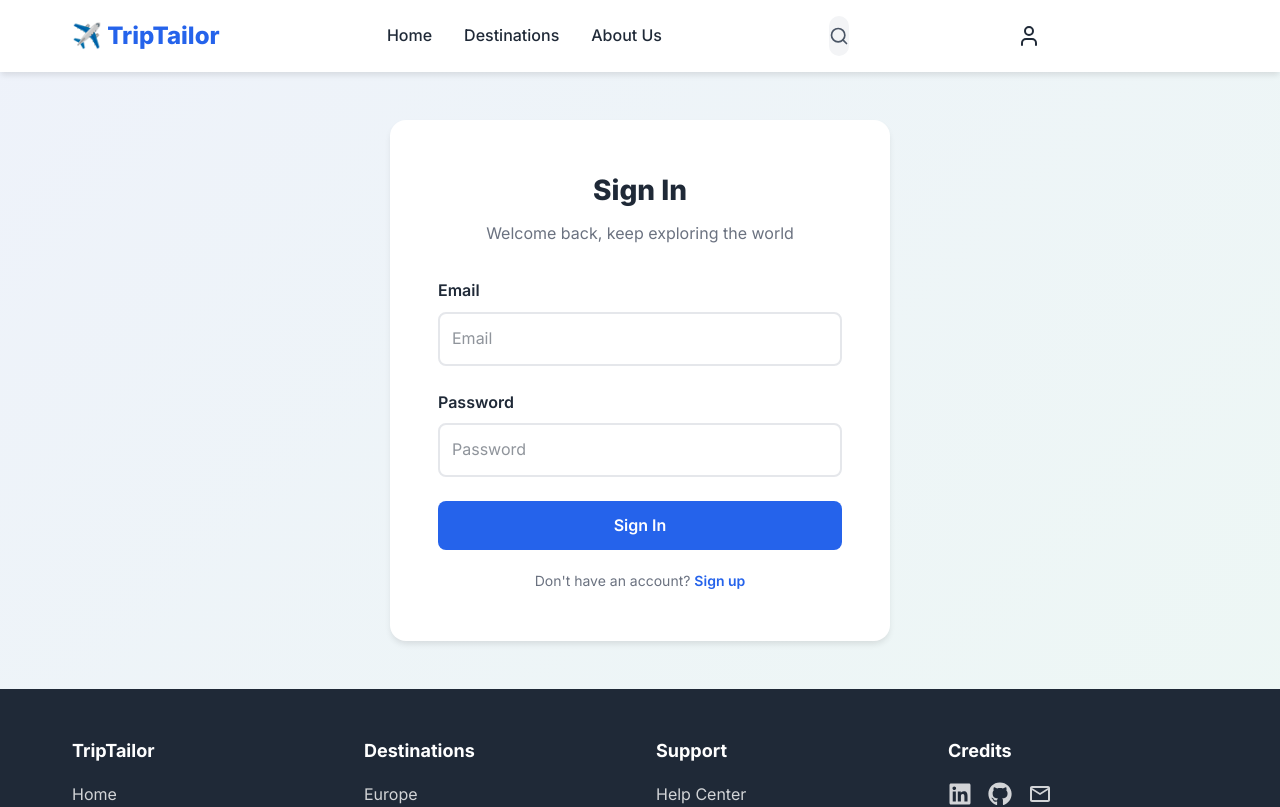
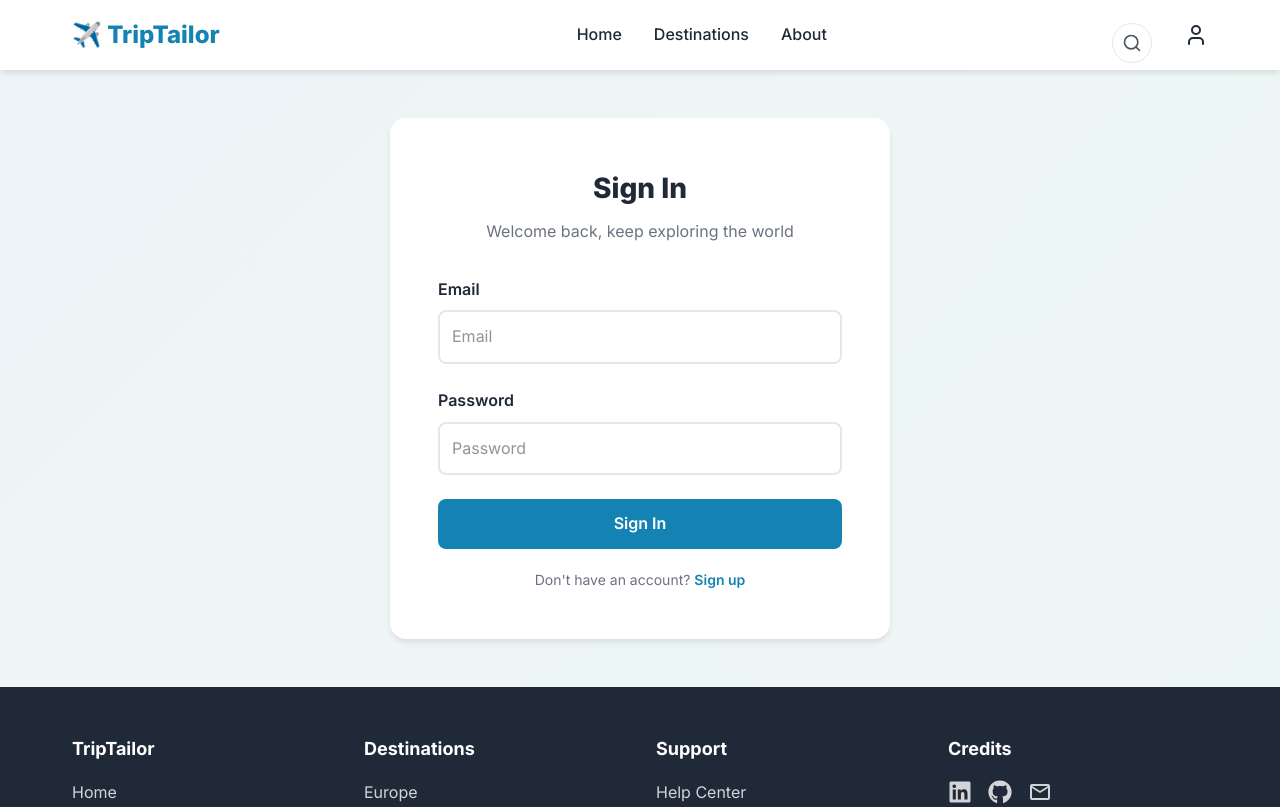
Before and after one commit to papercri/triptailor, a Next.js app: page /auth/signin in a window 1280 px wide. Shown: the top 807 px of the page. Built offline with nearby package versions, Linux system fonts and the light colour scheme; no server answers.

Commit message:
nav with search box and UI

```diff
--- a/src/components/layout/footer/Footer.tsx
+++ b/src/components/layout/footer/Footer.tsx
@@ -13,8 +13,8 @@ export default function Footer() {
                     <ul>
                         <li><Link href="/">Home</Link></li>
                         <li><Link href="/#destinos">Destinations</Link></li>
-                        <li><Link href="/#sobre-nosotros">About Us </Link></li>
-                        <li><Link href="mailto:papercri@gmail.com">Contact Us </Link></li>
+                        <li><Link href="/#sobre-nosotros">About </Link></li>
+                        <li><Link href="mailto:papercri@gmail.com">Contact </Link></li>
                     </ul>
                 </div>
 
--- a/src/components/layout/nav/Nav.tsx
+++ b/src/components/layout/nav/Nav.tsx
@@ -6,7 +6,7 @@ import { useDestinationSearch } from '@/hooks/useDestinationSearch';
 import { useUser } from '@/context/UserContext';
 import { User } from 'lucide-react';
 import { Tooltip } from 'react-tooltip'
-import SearchHeader from "./Search"
+import SearchNav from "./SearchNav"
 import UserDropdown from './UserDropdown';
 
 function Nav() {
@@ -37,14 +37,18 @@ function Nav() {
         <ul className="nav__menu">
           <li><Link href="/">Home</Link></li>
           <li><Link href="/#destinos">Destinations</Link></li>
-          <li><Link href="/#sobre-nosotros">About Us </Link></li>
+          <li><Link href="/#sobre-nosotros">About</Link></li>
         </ul>
-         <SearchHeader
+        <div className="flex gap-4 relative">
+          <span className="mobile-switch-reverse absolute right-14 z-30 ">
+            <SearchNav
               place={place}
               onChange={handleChange}
               onSubmit={handleSubmit}
           />
-        <div className="nav__auth">
+          </span>
+
+          <div className="nav__auth relative">
             <ul className="nav__menu items-center">
               {user ? (
               <>
@@ -59,13 +63,20 @@ function Nav() {
               )}
             </ul>
           </div>
-        <div className="flex items-center gap-4">
+        </div>
+
+        <div className="mobile-switch gap-4">
+          <SearchNav
+              place={place}
+              onChange={handleChange}
+              onSubmit={handleSubmit}
+          />
           <div className={`nav__hamburger ${isMobileMenuActive ? 'active' : ''}`} onClick={toggleMobileMenu} >
             <span></span>
             <span></span>
             <span></span>
           </div>
-          <div className={`auth-mobile ${isMobileMenuActive ? 'active' : ''}`}>
+          <div className={`mobile-switch ${isMobileMenuActive ? 'active' : ''}`}>
             {user ? (
               <>
                 <Link href="/user" className="user-icon">
@@ -88,9 +99,7 @@ function Nav() {
         <ul className="nav__menu">
           <li><Link href="#home">Home</Link></li>
           <li><Link href="#destinos">Destinations</Link></li>
-          <li><Link href="#planificador">Planner</Link></li>
-          <li><Link href="#sobre-nosotros">About Us</Link></li>
-          <li><Link href="/">Contact Us </Link></li>
+          <li><Link href="#sobre-nosotros">About</Link></li>
         </ul>
         <div className="nav__auth">
           <ul className="nav__menu">
--- a/src/components/layout/nav/Search.tsx
+++ /dev/null
@@ -1,101 +0,0 @@
-"use client"
-
-import type React from "react"
-
-import { useState } from "react"
-import { Search, X } from "lucide-react"
-
-interface SearchHeaderProps {
-  place?: string
-  onSubmit?: (e: React.FormEvent) => void
-  onChange?: (e: React.ChangeEvent<HTMLInputElement>) => void
-}
-
-export default function SearchHeader({ place = "", onSubmit = () => {}, onChange = () => {} }: SearchHeaderProps) {
-  const [isExpanded, setIsExpanded] = useState(false)
-  const [inputValue, setInputValue] = useState(place)
-
-  const handleSubmit = (e: React.FormEvent) => {
-    e.preventDefault()
-    onSubmit(e)
-    setIsExpanded(false)
-  }
-
-  const handleChange = (e: React.ChangeEvent<HTMLInputElement>) => {
-    setInputValue(e.target.value)
-    onChange(e)
-  }
-
-  const handleExpand = () => {
-    setIsExpanded(true)
-  }
-
-  const handleCollapse = () => {
-    setIsExpanded(false)
-    setInputValue("")
-  }
-
-  return (
-    <div className="header-search relative">
-      <form onSubmit={handleSubmit} className="flex items-center">
-        {/* Estado colapsado - Solo ícono */}
-        {!isExpanded && (
-          <button
-            type="button"
-            onClick={handleExpand}
-            className="flex items-center justify-center w-10 h-10 rounded-full bg-gray-100 hover:bg-gray-200 transition-all duration-200 group"
-          >
-            <Search className="w-5 h-5 text-gray-600 group-hover:text-gray-800" />
-          </button>
-        )}
-
-        {/* Estado expandido - Input completo */}
-        {isExpanded && (
-          <div className="flex items-center bg-white rounded-full shadow-lg border border-gray-200 overflow-hidden animate-in slide-in-from-right-5 duration-300">
-            <div className="flex items-center pl-4 pr-2">
-              <Search className="w-5 h-5 text-gray-400" />
-            </div>
-
-            <input
-              type="text"
-              value={inputValue}
-              onChange={handleChange}
-              placeholder="Where do you want to travel?"
-              className="flex-1 py-3 px-2 text-sm text-gray-700 placeholder-gray-400 bg-transparent border-none outline-none min-w-[280px]"
-              autoFocus
-            />
-
-            <div className="flex items-center pr-2">
-              {inputValue && (
-                <button
-                  type="button"
-                  onClick={() => setInputValue("")}
-                  className="p-1 rounded-full hover:bg-gray-100 transition-colors"
-                >
-                  <X className="w-4 h-4 text-gray-400" />
-                </button>
-              )}
-
-              <button
-                type="submit"
-                className="ml-2 px-4 py-2 bg-blue-600 hover:bg-blue-700 text-white text-sm font-medium rounded-full transition-colors duration-200"
-              >
-                Search
-              </button>
-
-              <button
-                type="button"
-                onClick={handleCollapse}
-                className="ml-2 p-2 text-gray-400 hover:text-gray-600 transition-colors"
-              >
-                <X className="w-4 h-4" />
-              </button>
-            </div>
-          </div>
-        )}
-      </form>
-      {/* Overlay para cerrar al hacer clic fuera */}
-      {isExpanded && <div className="fixed inset-0 z-[-1]" onClick={handleCollapse} />}
-    </div>
-  )
-}
--- /dev/null
+++ b/src/components/layout/nav/SearchNav.tsx
@@ -0,0 +1,77 @@
+"use client"
+import type React from "react"
+import { useState } from "react"
+import { Search } from "lucide-react"
+
+interface SearchNavProps {
+  place?: string
+  onSubmit?: (e: React.FormEvent) => void
+  onChange?: (e: React.ChangeEvent<HTMLInputElement>) => void
+}
+
+export default function SearchNav({ place = "", onSubmit = () => {}, onChange = () => {} }: SearchNavProps) {
+  const [isExpanded, setIsExpanded] = useState(false)
+  const [inputValue, setInputValue] = useState(place)
+
+  const handleSubmit = (e: React.FormEvent) => {
+    e.preventDefault()
+    onSubmit(e)
+    setIsExpanded(false)
+  }
+
+  const handleChange = (e: React.ChangeEvent<HTMLInputElement>) => {
+    setInputValue(e.target.value)
+    onChange(e)
+  }
+
+  const handleExpand = () => {
+    setIsExpanded(true)
+  }
+
+  const handleCollapse = () => {
+    setIsExpanded(false)
+    setInputValue("")
+  }
+
+  return (
+    <div className="header-search ">
+      <form onSubmit={handleSubmit} className="flex items-center ">
+
+        {!isExpanded && (
+          <button
+            type="button"
+            onClick={handleExpand}
+            className="flex items-center justify-center !w-10 h-10 rounded-full hover:bg-gray-200 transition-all duration-200 group border border-gray-200 "
+          >
+            <Search className="w-5 h-5 text-gray-600 group-hover:text-gray-800" />
+          </button>
+        )}
+
+        {isExpanded && (
+          <div className="flex items-center bg-white rounded-4xl  border border-gray-200 overflow-hidden animate-in slide-in-from-right-5 duration-300">
+            <input
+              type="text"
+              value={inputValue}
+              onChange={handleChange}
+              className="flex-1 py-2 px-4 text-sm text-gray-700 placeholder-gray-400 bg-transparent border-none outline-none sm:min-w-[80px] w-[150px]"
+              autoFocus
+            />
+
+            <div className="flex items-center pr-2">
+              <button
+                type="submit"
+                className="ml-2 px-0 "
+              >
+                <Search className="w-5 h-5 text-gray-600 hover:text-gray-900" />
+              </button>
+
+
+            </div>
+          </div>
+        )}
+      </form>
+
+      {isExpanded && <div className="fixed inset-0 z-[-1]" onClick={handleCollapse} />}
+    </div>
+  )
+}
--- a/src/styles/_variables.scss
+++ b/src/styles/_variables.scss
@@ -1,6 +1,8 @@
 // Variables
-$primary-color: #2563eb;
-$primary-color-light: #90aae3;
+$primary-color_: #2563eb;
+$primary-color-light: #7bcef1;
+$logo-color:#1483B4;
+$primary-color:#1483B4;
 $secondary-color: #f59e0b;
 $orange: #f97316;
 $orange-m:#ea580c;
--- a/src/styles/globals.scss
+++ b/src/styles/globals.scss
@@ -43,6 +43,18 @@ input[type="number"].no-spinner::-webkit-inner-spin-button {
   -webkit-appearance: none;
   margin: 0;
 }
+ .mobile-switch{
+    display:flex;
+    @media (min-width: $mobile) {
+      display: none;
+    }
+  }
+  .mobile-switch-reverse{
+    display:none;
+    @media (min-width: $mobile) {
+      display: flex;
+    }
+  }
 // Layout
 .container {
   max-width: 1200px;
--- a/src/styles/header.scss
+++ b/src/styles/header.scss
@@ -20,8 +20,11 @@
     &__logo {
       font-size: 1.5rem;
       font-weight: 800;
-      color: $primary-color;
+      color: $logo-color;
       text-decoration: none;
+       @media (max-width: $mobile) {
+        font-size: 1.1rem;
+    }
 
       .icon {
         margin-right: 0.5rem;
@@ -63,9 +66,10 @@
       display: flex;
       flex-direction: column;
       gap: 4px;
+      margin-top: 3px;
       cursor: pointer;
       padding: 0.5rem;
-
+      position:relative;
       @media (min-width: $mobile) {
         display: none;
       }
@@ -120,16 +124,10 @@
       margin-bottom: 1rem;
 
     }
-
     .nav__auth {
       display: flex;
       gap: 1rem;
     }
   }
-  .auth-mobile{
-    display:flex;
-    @media (min-width: $mobile) {
-      display: none;
-    }
-  }
+
 }
```
Also changed, not shown: src/components/layout/nav/UserDropdown.tsx (+7 -12 lines). Lines whose indentation alone changed are shown as unchanged.
